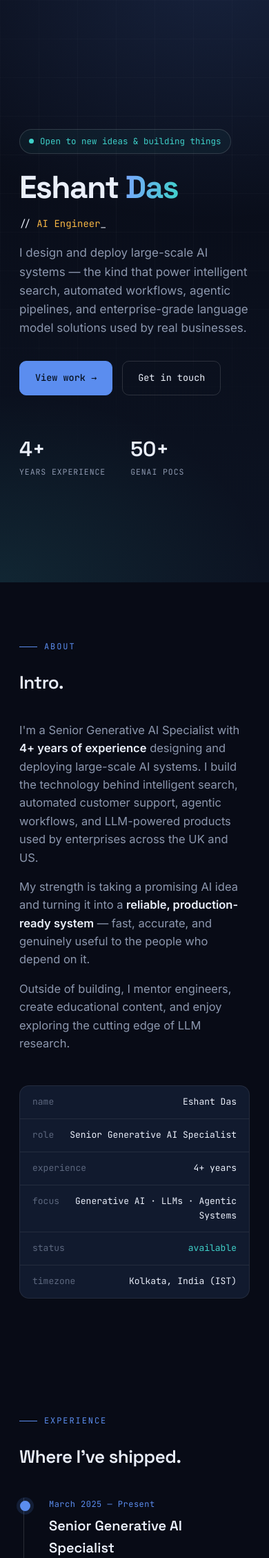
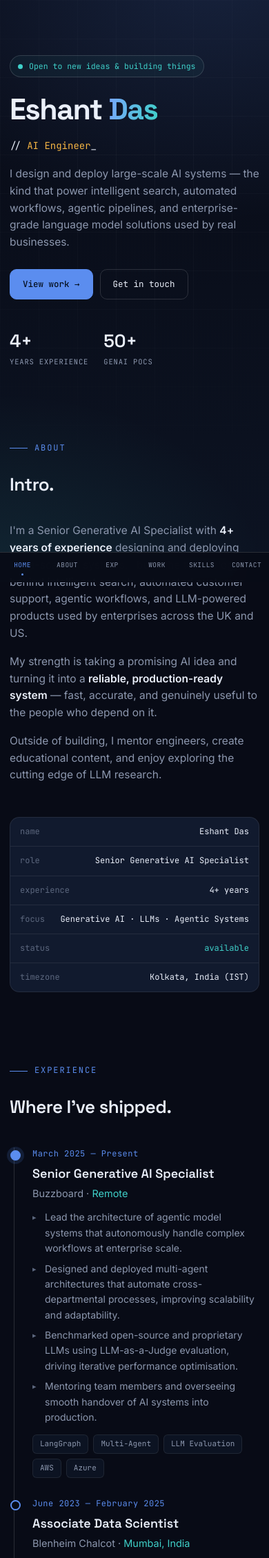
Before and after one commit to EshantDazz/Eshant_Portfolio, a FastAPI app: page / in a window 390 px wide. Shown: the top 2258 px of the page at 69% size. Run offline with FastAPI, Linux system fonts and the light colour scheme; parts of the project's set-up code (start-up, migrations or seed data) failed here and were passed over.

Commit message:
mobile compatoble

```diff
--- a/app/templates/homepage.html
+++ b/app/templates/homepage.html
@@ -203,6 +203,68 @@
   .pdf-close{font-family:var(--mono);font-size:18px;color:var(--muted);background:none;border:none;cursor:pointer;line-height:1;padding:2px 6px;border-radius:4px;transition:.2s}
   .pdf-close:hover{color:var(--ink);background:var(--surface-2)}
   .pdf-frame{flex:1;width:100%;border:none}
+
+  /* ── MOBILE BOTTOM NAV ── */
+  .mob-nav{display:none;position:fixed;bottom:0;left:0;right:0;z-index:900;
+    background:rgba(8,11,22,.94);backdrop-filter:blur(14px);-webkit-backdrop-filter:blur(14px);
+    border-top:1px solid var(--line-strong);
+    padding-bottom:env(safe-area-inset-bottom,0)}
+  .mob-nav-inner{display:flex;justify-content:space-around}
+  .mob-nav a{flex:1;display:flex;flex-direction:column;align-items:center;justify-content:center;
+    padding:10px 4px;font-family:var(--mono);font-size:9.5px;color:var(--muted);
+    letter-spacing:.05em;text-transform:uppercase;cursor:pointer;transition:color .2s;
+    border:none;background:none;gap:3px;-webkit-tap-highlight-color:transparent}
+  .mob-nav a.active{color:var(--blue)}
+  .mob-nav a .mn-dot{width:3px;height:3px;border-radius:50%;background:var(--blue);opacity:0;transition:opacity .2s;margin-top:2px}
+  .mob-nav a.active .mn-dot{opacity:1}
+  @media (max-width:920px){.mob-nav{display:block}}
+
+  /* ── RESPONSIVE CORE ── */
+  @media (max-width:920px){
+    main{padding-bottom:80px}
+    section{padding:64px 0}
+  }
+  @media (max-width:640px){
+    .shell{padding:0 20px}
+    .hero{padding:80px 0 56px;min-height:auto}
+    .hero h1{font-size:clamp(40px,10vw,92px)}
+    .lede{font-size:15.5px;margin-bottom:26px}
+    .btn{font-size:12.5px;padding:11px 18px}
+    .cta-row{gap:10px}
+    .quickstats{gap:22px;margin-top:40px}
+    .qs .n{font-size:26px}
+    .qs .l{font-size:10.5px}
+    section{padding:52px 0}
+    h2.sec{margin-bottom:6px}
+    .about-grid p{font-size:15.5px}
+    .datasheet .row{font-size:12px;padding:11px 14px}
+    .tl-item{padding:0 0 28px 26px}
+    .tl-role{font-size:18px}
+    .tl-item li{font-size:14px}
+    .card{padding:20px 18px}
+    .card h3{font-size:17px}
+    .card p{font-size:14px}
+    .edu-deg{font-size:16px}
+    .edu-school{font-size:13.5px}
+    .ach .body strong{font-size:14px}
+    .ach .body span{font-size:13px}
+    .lang-row{flex-wrap:wrap;gap:6px}
+    .lang-row .lvl{font-size:11px}
+    .contact{padding:64px 0 30px}
+    .contact p{font-size:15px}
+    .contact-links{flex-direction:column;align-items:stretch;gap:10px}
+    .contact-links .btn{justify-content:center}
+    .doc-btn{font-size:11.5px;padding:5px 10px}
+  }
+  @media (max-width:400px){
+    .shell{padding:0 14px}
+    .hero h1{font-size:clamp(36px,11vw,92px)}
+    .datasheet .row{flex-wrap:wrap;gap:3px}
+    .datasheet .v{text-align:left}
+    .pill{font-size:12px;padding:6px 10px}
+    .tag{font-size:11px}
+    .status{font-size:11.5px;padding:6px 11px}
+  }
 </style>
 </head>
 <body>
@@ -432,6 +494,18 @@
   </main>
 </div>
 
+<!-- Mobile bottom nav -->
+<nav class="mob-nav" id="mobNav">
+  <div class="mob-nav-inner">
+    <a data-to="home"><span>Home</span><span class="mn-dot"></span></a>
+    <a data-to="about"><span>About</span><span class="mn-dot"></span></a>
+    <a data-to="experience"><span>Exp</span><span class="mn-dot"></span></a>
+    <a data-to="projects"><span>Work</span><span class="mn-dot"></span></a>
+    <a data-to="skills"><span>Skills</span><span class="mn-dot"></span></a>
+    <a data-to="contact"><span>Contact</span><span class="mn-dot"></span></a>
+  </div>
+</nav>
+
 <!-- PDF Modal -->
 <div class="pdf-overlay" id="pdfOverlay" onclick="closePdfOnBackdrop(event)">
   <div class="pdf-modal">
@@ -486,9 +560,9 @@
     });
   });
 
-  // Active nav highlighting
-  const links=[...document.querySelectorAll('.navlink')];
-  const sections=links.map(l=>document.getElementById(l.dataset.to));
+  // Active nav highlighting (side + mobile)
+  const links=[...document.querySelectorAll('.navlink, .mob-nav a')];
+  const uniqueSections=[...new Set(links.map(l=>l.dataset.to))].map(id=>document.getElementById(id)).filter(Boolean);
   const navIo=new IntersectionObserver((entries)=>{
     entries.forEach(e=>{
       if(e.isIntersecting){
@@ -496,7 +570,7 @@
       }
     });
   },{rootMargin:'-45% 0px -50% 0px'});
-  sections.forEach(s=>s&&navIo.observe(s));
+  uniqueSections.forEach(s=>navIo.observe(s));
 
   // Typed role
   const roles=['Data Scientist','AI Engineer','GenAI Specialist','ML Engineer'];
```
